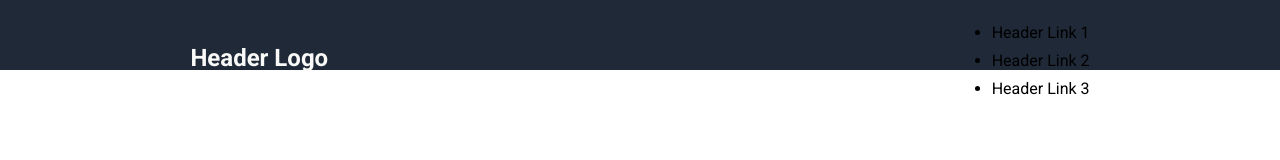
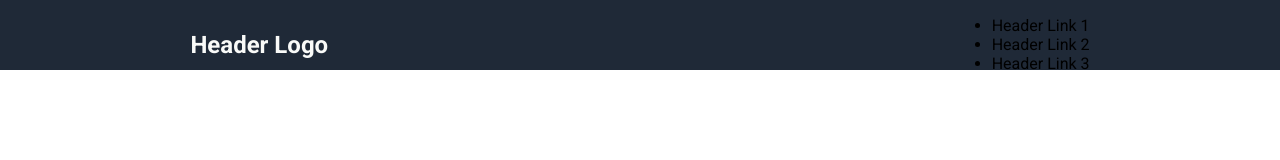
Before and after one commit to plunkyhub/landing-page, a plain HTML site: page index.html in a window 1280 px wide. Drawn offline with Linux system fonts and the light colour scheme.

Commit message:
Correccion de clase nav-logo a nav-menu

```diff
--- a/index.html
+++ b/index.html
@@ -13,7 +13,7 @@
                 <div class="nav-item nav-logo">
                     <a href="index.html">Header Logo</a>
                 </div>
-                <div class="nav-item nav-logo">
+                <div class="nav-item nav-menu">
                     <ul>
                         <li><a href="#"></a>Header Link 1</li>
                         <li><a href="#"></a>Header Link 2</li>
```
